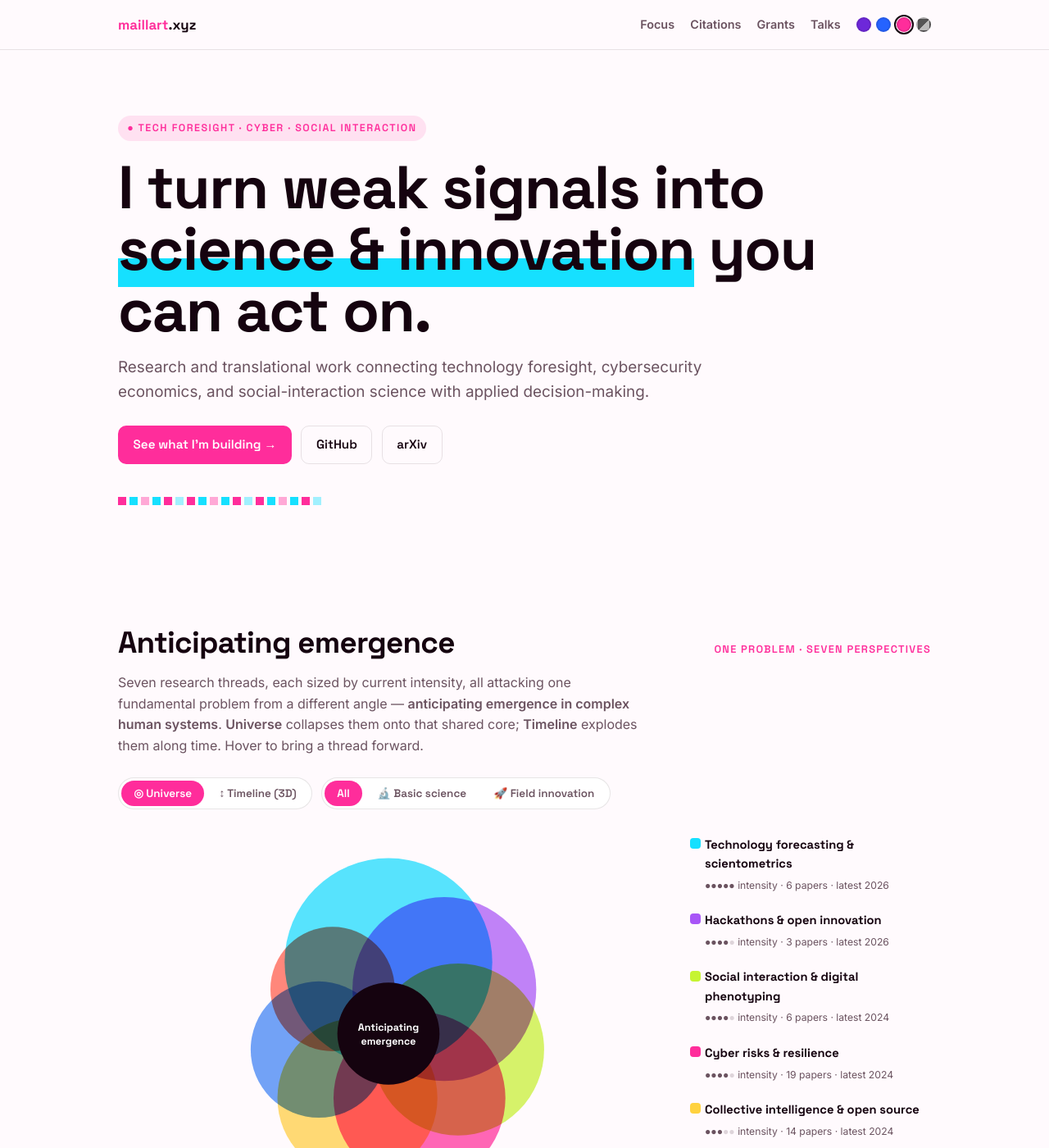
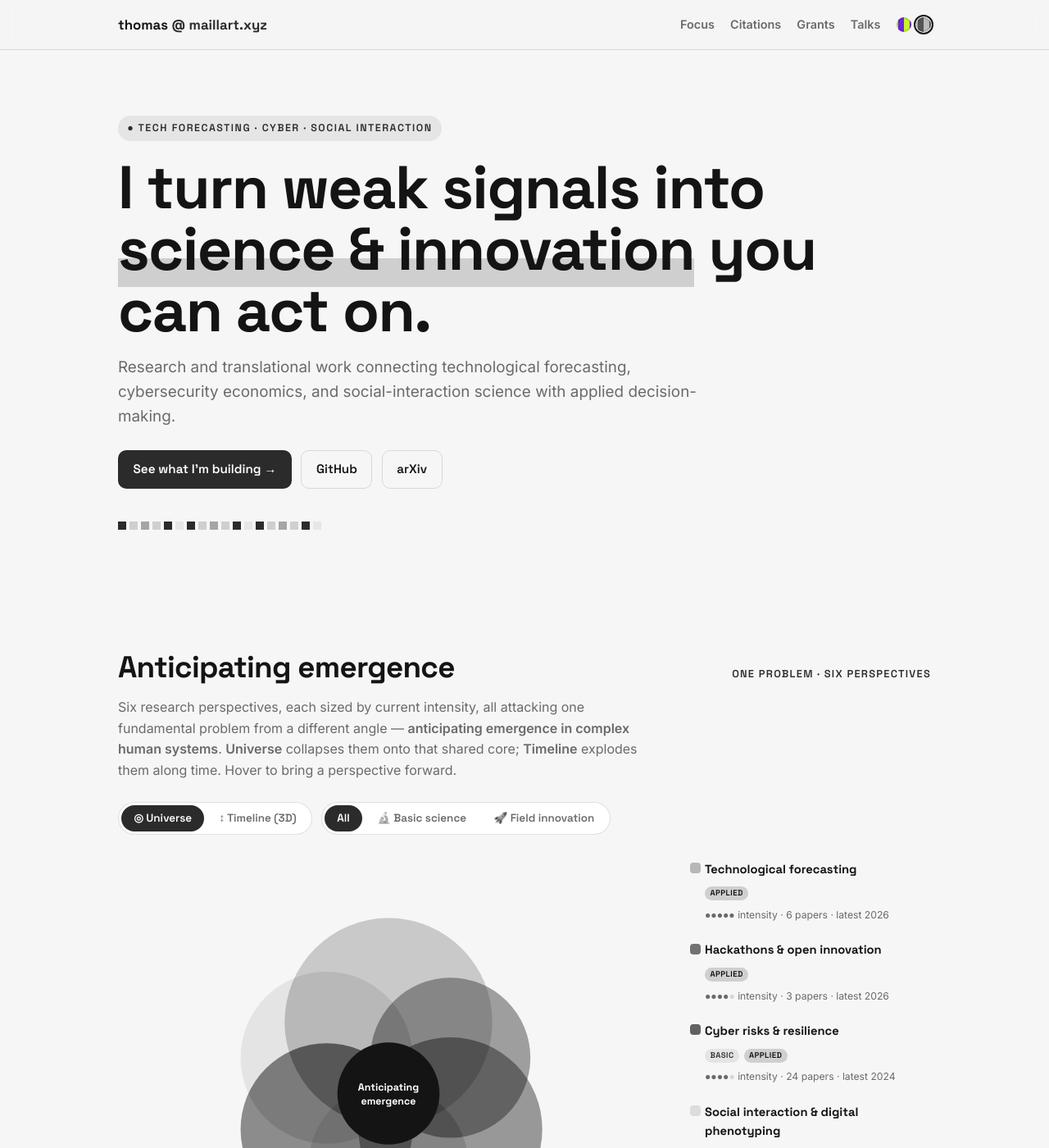
Before and after one commit to wazaahhh/wazaahhh.github.io, a Jekyll site: the page built from lab.html, in a window 1280 px wide and 1400 px high. Shown: the whole window at 82% size. Built offline with Jekyll 4.4.1, drawn with Linux system fonts in a browser that asks for light colours; some of the changed text lies outside the part shown.

Commit message:
Lab homepage: 6-circle research universe + theme/contact refinements
Research universe:
- Split into 6 data-backed circles: tech forecasting + complex systems,
  hackathons + collective intelligence, plus cyber and social interaction
  whole (their facets share one Scholar field). Each circle maps to real
  citation fields via parts; heatmap/timeline/legend follow the same 6.
- basic/applied 'kind' per circle, with a pill in legend + timeline and a
  Basic/Field toggle that fades non-matching circles ('both' always shown).
- Lead-paper tooltip + citation values now sum across each circle's parts.
- Removed the old axis-based basic/applied filter.

Theme & chrome:
- Two themes (greyscale default + Volt); colored half-disc swatches that
  stay colored in grey mode (grayscale scoped to content, not the bar).
- Citation heatmap: full names, vertical-rectangle cells.

Copy/contact:
- Brand 'thomas @ maillart.xyz'; hero/lede use 'technological forecasting';
  footer 'Thomas Maillart' (mailto dropped); title via _config.

```diff
--- a/_config.yml
+++ b/_config.yml
@@ -1,5 +1,5 @@
 # Site settings
-title: maillart.xyz
+title: thomas @ maillart.xyz
 email: thomas@maillart.xyz
 description: Research, grants & awards, and SDG-aligned hackathon impact
 url: "https://maillart.xyz"
--- a/lab.html
+++ b/lab.html
@@ -1,6 +1,6 @@
 ---
 layout: null
-title: maillart.xyz
+title: thomas @ maillart.xyz
 permalink: /
 ---
 <!doctype html>
@@ -27,21 +27,15 @@
   --accent-soft: rgba(109,40,217,.12);
   --wire: #ff7a1a;        /* timeline connector + disc outline (orange) */
 }
-.theme-cyber {
-  --bg: #fafbff; --panel:#fff; --ink:#0a0e1f; --muted:#56607a; --line:rgba(10,14,31,.10);
-  --accent:#2563ff; --pop:#ff5c49; --c3:#ffd23f; --accent-soft:rgba(37,99,255,.12);
-}
-.theme-y2k {
-  --bg: #fffafd; --panel:#fff; --ink:#15030f; --muted:#6b5360; --line:rgba(21,3,15,.10);
-  --accent:#ff2d9b; --pop:#16e0ff; --c3:#ffe14d; --accent-soft:rgba(255,45,155,.12);
-}
 .theme-grey {
   --bg:#f6f6f6; --panel:#fff; --ink:#141414; --muted:#6a6a6a; --line:rgba(0,0,0,.12);
   --accent:#2b2b2b; --pop:#cfcfcf; --c3:#9a9a9a; --accent-soft:rgba(0,0,0,.07);
   --wire:#8a8a8a;
 }
-/* greyscale: desaturate everything (covers CDN/inline colors, images, gradients) */
-body.theme-grey { filter: grayscale(1); }
+/* greyscale: desaturate page content, but keep the palette swatches colored */
+body.theme-grey .hero,
+body.theme-grey section,
+body.theme-grey footer { filter: grayscale(1); }
 
 * { box-sizing: border-box; }
 html { scroll-behavior: smooth; }
@@ -124,6 +118,11 @@
 .venn-legend .yc { font-size:.76rem; color:var(--muted); }
 .venn-legend .yc .dimdot { opacity:.22; }
 .venn-legend li .chip { content:""; position:absolute; left:.4rem; top:.55rem; width:13px; height:13px; border-radius:4px; }
+.fk { display:inline-block; font-family:"Space Grotesk"; font-weight:600; font-size:.6rem; text-transform:uppercase;
+  letter-spacing:.05em; padding:.05rem .4rem; border-radius:999px; margin-right:.35rem; vertical-align:.05em; }
+.fk-b { background:var(--accent-soft); color:var(--accent); }
+.fk-f { background:var(--pop); color:#0b0b12; }
+.kinds { display:block; margin:.15rem 0 .1rem; }
 @media (max-width:760px){ .venn-wrap{ grid-template-columns:1fr; } }
 
 /* ---------- focus toggles ---------- */
@@ -231,12 +230,12 @@
 .note-illus { color:var(--accent); font-weight:600; }
 .heat-scroll { overflow-x:auto; padding-bottom:.4rem; }
 .heatmap { min-width:660px; display:flex; flex-direction:column; gap:4px; }
-.heat-row { display:grid; grid-template-columns:210px 1fr; gap:12px; align-items:center; }
+.heat-row { display:grid; grid-template-columns:300px 1fr; gap:14px; align-items:center; }
 .hlabel { font-family:"Space Grotesk"; font-weight:600; font-size:.82rem; display:flex; align-items:center; gap:.5rem;
-  white-space:nowrap; overflow:hidden; text-overflow:ellipsis; }
+  line-height:1.15; white-space:nowrap; }
 .hlabel .chip { width:12px; height:12px; border-radius:3px; flex:0 0 auto; }
 .heat-cells { display:grid; grid-template-columns:repeat(19,1fr); gap:3px; }
-.heat-cell { aspect-ratio:1; border-radius:3px; background:var(--c); cursor:pointer; transition:transform .12s ease; }
+.heat-cell { height:38px; width:20px; justify-self:center; border-radius:3px; background:var(--c); cursor:pointer; transition:transform .12s ease; }
 .heat-cell:hover { transform:scale(1.3); outline:2px solid var(--ink); }
 .hyear { font-size:.62rem; color:var(--muted); text-align:center; }
 @media (max-width:680px){ .heat-row{ grid-template-columns:120px 1fr; } .hlabel{ font-size:.7rem; } }
@@ -304,26 +303,24 @@
 <body class="theme-y2k">
 
 <div class="bar"><div class="wrap">
-  <a class="brand" href="#top"><b>maillart</b>.xyz</a>
+  <a class="brand" href="#top">thomas <b>@ maillart.xyz</b></a>
   <nav class="nav">
     <a href="#focus">Focus</a>
     <a href="#citations">Citations</a>
     <a href="#grants">Grants</a>
     <a href="#talks">Talks</a>
     <div class="swatches" id="swatches">
-      <button class="swatch" data-theme="theme-volt" style="background:#6d28d9" title="Volt — violet + lime"></button>
-      <button class="swatch" data-theme="theme-cyber" style="background:#2563ff" title="Cyber — cobalt + coral"></button>
-      <button class="swatch is-active" data-theme="theme-y2k" style="background:#ff2d9b" title="Y2K — magenta + cyan"></button>
-      <button class="swatch" data-theme="theme-grey" style="background:linear-gradient(135deg,#555 50%,#bbb 50%)" title="Greyscale"></button>
+      <button class="swatch" data-theme="theme-volt" style="background:linear-gradient(90deg,#6d28d9 0 50%,#c6f432 50% 100%)" title="Volt — violet + lime"></button>
+      <button class="swatch is-active" data-theme="theme-grey" style="background:linear-gradient(90deg,#555 0 50%,#bbb 50% 100%)" title="Greyscale"></button>
     </div>
   </nav>
 </div></div>
 
 <a id="top"></a>
 <header class="hero"><div class="wrap">
-  <span class="eyebrow">● Tech foresight · cyber · social interaction</span>
+  <span class="eyebrow">● Tech forecasting · cyber · social interaction</span>
   <h1>I turn weak signals into <span class="hl">science &amp; innovation</span> you can act on.</h1>
-  <p class="lede">Research and translational work connecting technology foresight, cybersecurity economics, and social-interaction science with applied decision-making.</p>
+  <p class="lede">Research and translational work connecting technological forecasting, cybersecurity economics, and social-interaction science with applied decision-making.</p>
   <div class="cta">
     <a class="btn btn--solid" href="#activity">See what I'm building →</a>
     <a class="btn btn--ghost" href="https://github.com/wazaahhh" target="_blank" rel="noopener">GitHub</a>
@@ -338,8 +335,8 @@
 {% assign hacks = site.sdg_hackathons | where_exp:"i","i.published != false" %}
 
 <section id="focus"><div class="wrap reveal">
-  <div class="shead"><h2>Anticipating emergence</h2><span class="tag">one problem · seven perspectives</span></div>
-  <p class="sub">Seven research threads, each sized by current intensity, all attacking one fundamental problem from a different angle — <b>anticipating emergence in complex human systems</b>. <b>Universe</b> collapses them onto that shared core; <b>Timeline</b> explodes them along time. Hover to bring a thread forward.</p>
+  <div class="shead"><h2>Anticipating emergence</h2><span class="tag">one problem · six perspectives</span></div>
+  <p class="sub">Six research perspectives, each sized by current intensity, all attacking one fundamental problem from a different angle — <b>anticipating emergence in complex human systems</b>. <b>Universe</b> collapses them onto that shared core; <b>Timeline</b> explodes them along time. Hover to bring a perspective forward.</p>
   <div class="toggles">
     <div class="seg" id="focus-views">
       <button class="active" data-view="universe">◎ Universe</button>
@@ -411,23 +407,41 @@
 <script>
 // ---- research threads (shared data) ----
 // count ≈ lifetime outputs; intensity ≈ how active the thread is NOW (1–10) → drives circle size
-// axis: 0 = basic science … 1 = field innovation. year = most recent output → paint order. All editable.
+// year = most recent output → paint order. All editable. (axis field is currently unused.)
+// `parts` = original Scholar field keys (in _data/citations.json) summed into this perspective.
 const THEMES = [
-  {name:"Technology forecasting & scientometrics", year:2026, count:9, intensity:10, axis:0.7, color:"#16e0ff", eg:"TechRank · forecasting convergence · GTM papers"},
-  {name:"Hackathons & open innovation", year:2026, count:8, intensity:8, axis:0.95, color:"#a855f7", eg:"Hackathons for good · Open Geneva · SDG hacks"},
-  {name:"Social interaction & digital phenotyping", year:2024, count:7, intensity:7, axis:0.35, color:"#c6f432", eg:"Autism screening · social bio-sensory lab"},
-  {name:"Cyber risks & resilience", year:2024, count:13, intensity:7, axis:0.55, color:"#ff2d9b", eg:"Heavy-tailed cyber risk · bug bounties · cyber insurance"},
-  {name:"Collective intelligence & open source", year:2024, count:11, intensity:6, axis:0.3, color:"#ffd23f", eg:"Zipf in Linux · superlinear production · Wikipedia"},
-  {name:"Complex systems & human dynamics", year:2019, count:7, intensity:4, axis:0.1, color:"#3b82f6", eg:"Heavy tails · self-excited processes · safety limits"},
-  {name:"Privacy, surveillance & neuro-rights", year:2019, count:5, intensity:3, axis:0.35, color:"#ff5c49", eg:"Thought privacy · surveillance incentives"},
+  // Categories 1–2 split into basic + applied (separate Scholar fields); cyber & social stay whole.
+  {name:"Technological forecasting", short:"Tech forecasting", kind:"applied", year:2026, count:9, intensity:10, color:"#16e0ff",
+    eg:"TechRank · forecasting convergence · scientometric foresight",
+    parts:["Technology forecasting & scientometrics"]},
+  {name:"Complex systems & human dynamics", short:"Complex systems", kind:"basic", year:2024, count:7, intensity:6, color:"#3b82f6",
+    eg:"Heavy tails · self-excited processes · safety limits",
+    parts:["Complex systems & human dynamics"]},
+  {name:"Hackathons & open innovation", short:"Hackathons", kind:"applied", year:2026, count:8, intensity:8, color:"#a855f7",
+    eg:"Open Geneva · SDG hacks for impact",
+    parts:["Hackathons & open innovation"]},
+  {name:"Collective intelligence & open source", short:"Collective intelligence", kind:"basic", year:2024, count:11, intensity:6, color:"#ffd23f",
+    eg:"Zipf in Linux · superlinear production · Wikipedia",
+    parts:["Collective intelligence & open source"]},
+  {name:"Cyber risks & resilience", short:"Cyber & resilience", kind:"both", year:2024, count:18, intensity:7, color:"#ff2d9b",
+    eg:"Risk science (heavy-tailed losses) · resilience (bug bounties, insurance)",
+    parts:["Cyber risks & resilience","Privacy, surveillance & neuro-rights"]},
+  {name:"Social interaction & digital phenotyping", short:"Social interaction", kind:"both", year:2024, count:7, intensity:7, color:"#c6f432",
+    eg:"Social interaction (bio-sensory science) · digital phenotyping (autism screening)",
+    parts:["Social interaction & digital phenotyping"]},
 ];
 
 // ---- palette switcher ----
+function applyTheme(theme){
+  document.body.className = theme;
+  document.querySelectorAll('.swatch').forEach(s=>s.classList.toggle('is-active', s.dataset.theme===theme));
+}
 document.getElementById('swatches').addEventListener('click', e => {
   const b = e.target.closest('.swatch'); if(!b) return;
-  document.body.className = b.dataset.theme;
-  document.querySelectorAll('.swatch').forEach(s=>s.classList.toggle('is-active', s===b));
+  applyTheme(b.dataset.theme);
 });
+// greyscale by default on load
+applyTheme('theme-grey');
 
 // ---- pixel divider ----
 document.querySelector('.pixels').innerHTML = Array.from({length:18},()=> '<i></i>').join('');
@@ -437,10 +451,9 @@
 // If absent, falls back to an illustrative model.
 const CITES = {{ site.data.citations | jsonify }};
 const Y0=(CITES&&CITES.year_range)?CITES.year_range[0]:2008, Y1=(CITES&&CITES.year_range)?CITES.year_range[1]:2026;
-const SINCE={ "Technology forecasting & scientometrics":2020, "Hackathons & open innovation":2018,
-  "Social interaction & digital phenotyping":2015, "Cyber risks & resilience":2008,
-  "Collective intelligence & open source":2008, "Complex systems & human dynamics":2008,
-  "Privacy, surveillance & neuro-rights":2014 };
+const SINCE={ "Technological forecasting":2008, "Complex systems & human dynamics":2008,
+  "Hackathons & open innovation":2018, "Collective intelligence & open source":2008,
+  "Cyber risks & resilience":2008, "Social interaction & digital phenotyping":2015 };
 function modelIntensity(t,y){
   const s=SINCE[t.name]??Y0; if(y<s) return 0;
   const age=y-s, rise=1/(1+Math.exp(-(age-3)/1.6));
@@ -615,11 +634,15 @@
   drawCore();
   // legend: most recent first; output counts from real (multi-counted) Scholar data when present
   const PC=(CITES&&CITES.paper_counts)||{};
-  const outc=t=> PC[t.name]??t.count;
+  const outc=t=> (t.parts||[t.name]).reduce((s,k)=> s+(PC[k]??0),0) || t.count;
   const ordered=[...THEMES].sort((a,b)=> b.intensity-a.intensity || b.year-a.year);
+  const kindHTML=t=> t.kind==='both'
+    ? `<span class="fk fk-b">basic</span><span class="fk fk-f">applied</span>`
+    : (t.kind==='basic' ? `<span class="fk fk-b">basic</span>` : `<span class="fk fk-f">applied</span>`);
   leg.innerHTML=ordered.map(t=>`<li data-i="${t.i}">
       <span class="chip" style="background:${t.color}"></span>
       <b>${t.name}</b>
+      <span class="kinds">${kindHTML(t)}</span>
       <span class="yc">${'●'.repeat(Math.round(t.intensity/2))}<span class="dimdot">${'●'.repeat(5-Math.round(t.intensity/2))}</span> intensity · ${outc(t)} papers · latest ${t.year}</span>
     </li>`).join('');
   // interaction: highlight + bring to front
@@ -650,7 +673,7 @@
     return `<div class="tl-item ${side}" data-i="${t.i}" style="--c:${t.color};--d:${d}px;--h:${h}px;--i:${idx}">
       <div class="tl-bubble" title="${t.name}"></div>
       <div class="tl-card"><div class="tl-year">${t.year}</div><b>${t.name}</b>
-        <span class="yc">${dots} · ${outc(t)} papers</span><p class="tl-eg">${t.eg}</p></div>
+        <span class="kinds">${kindHTML(t)}</span><span class="yc">${dots} · ${outc(t)} papers</span><p class="tl-eg">${t.eg}</p></div>
     </div>`;
   }).join('');
 
@@ -664,13 +687,13 @@
   }
   vseg.addEventListener('click', e=>{ const b=e.target.closest('button'); if(b) setView(b.dataset.view); });
 
-  // ---- kind filter (basic science / field innovation) ----
+  // ---- kind toggle: emphasize basic vs applied circles ('both' always shows) ----
   const kseg=document.getElementById('focus-kind');
-  const matches=(t,k)=> k==='all' || (k==='science'? t.axis<0.5 : t.axis>=0.5);
   function setKind(k){
     kseg.querySelectorAll('button').forEach(b=> b.classList.toggle('active', b.dataset.kind===k));
+    const w = k==='science'?'basic':(k==='field'?'applied':null);
     THEMES.forEach(t=>{
-      const off=!matches(t,k);
+      const off = !!w && t.kind!=='both' && t.kind!==w;
       t.el.classList.toggle('faded', off);
       leg.querySelector(`li[data-i="${t.i}"]`).classList.toggle('faded', off);
       tl.querySelector(`.tl-item[data-i="${t.i}"]`).classList.toggle('faded', off);
```
Also changed, not shown: other parts of lab.html (+9 -4 lines).
